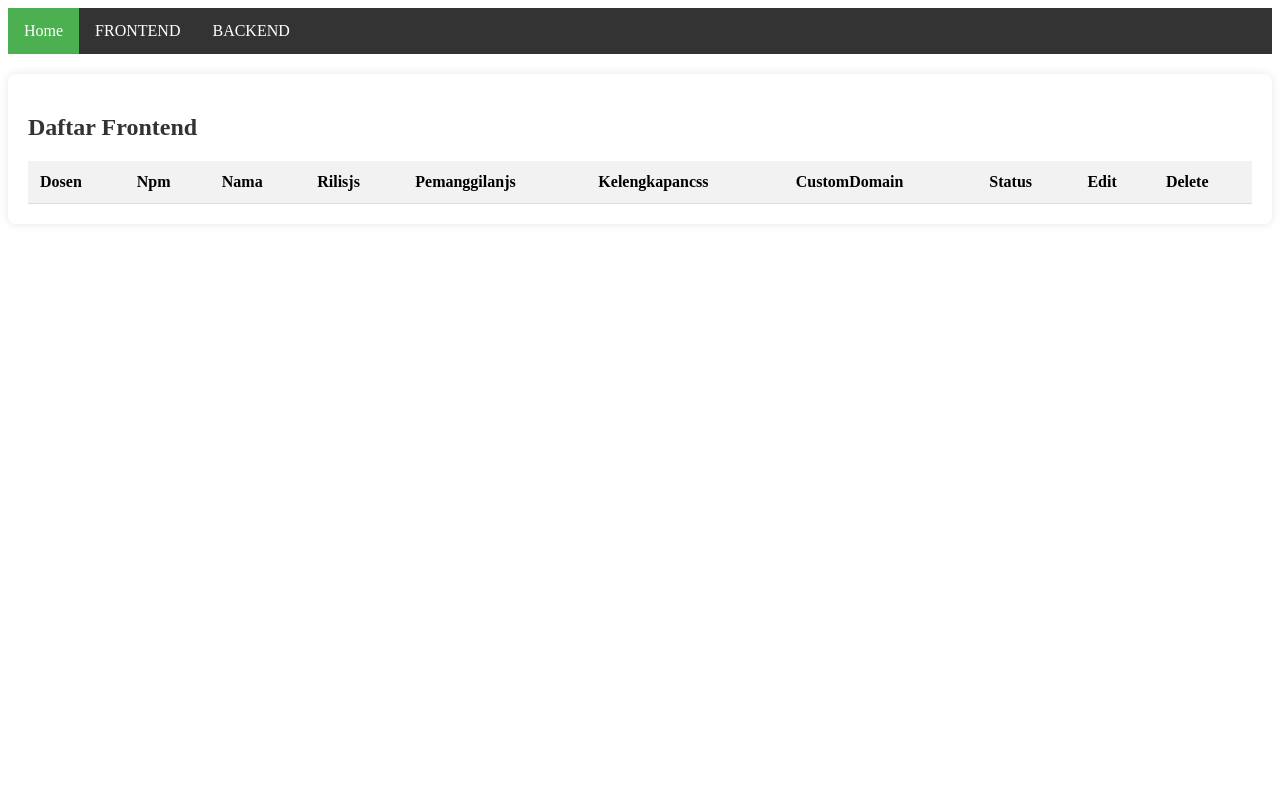
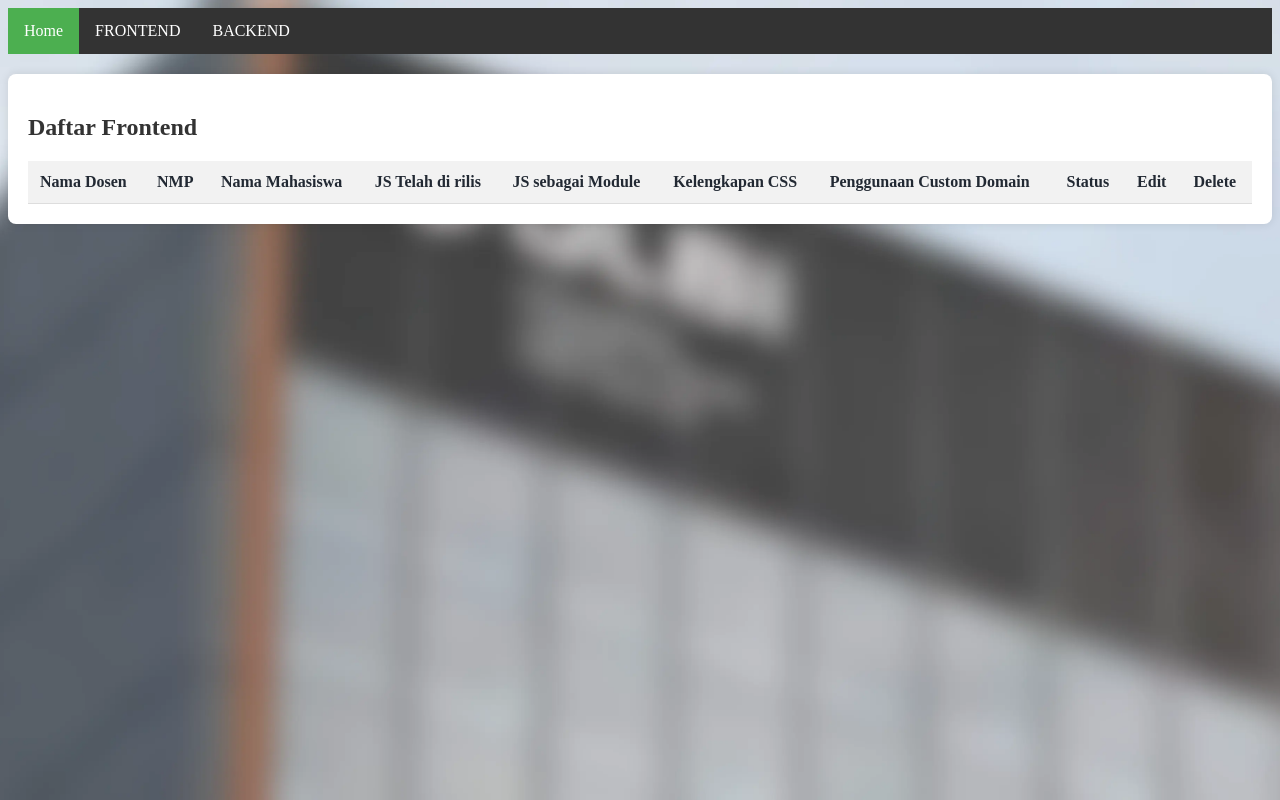
Before and after one commit to uiteung/sidang_proyek, a plain HTML site: page getFrontend.html in a window 1280 px wide. Drawn offline with Linux system fonts and the light colour scheme; no server answers.

Commit message:
sidang: Perbaiki rampilan tabel nilai
Signed-off-by: HeroBuxx <me@herobuxx.me>

```diff
--- a/getFrontend.html
+++ b/getFrontend.html
@@ -4,7 +4,16 @@
     <meta charset="UTF-8">
     <meta name="viewport" content="width=device-width, initial-scale=1.0">
     <style>
-
+body {
+    color: white;
+    min-height: 97vh;
+    background: url(./img/theme.webp) no-repeat center center fixed;
+    background-color: #222933;
+    -webkit-background-size: cover;
+    -moz-background-size: cover;
+    -o-background-size: cover;
+    background-size: cover;
+}
 
         .product-table-container {
             max-width: 1400px;
@@ -12,7 +21,7 @@
             padding: 20px;
             box-shadow: 0 0 10px rgba(0, 0, 0, 0.1);
             border-radius: 8px;
-            background-color: #fff;
+            background-color: white;
         }
 
         h2 {
@@ -131,6 +140,7 @@
         .dropdown:hover .dropdown-content {
             display: block;
         }
+
     </style>
     <title>Frontend Table</title>
 
@@ -161,19 +171,19 @@
         </div>
     </div>
 
-    <div class="product-table-container">
-        <h2>Daftar Frontend</h2>
-        <table id="productTable">
+    <div class="product-table-container text-white">
+        <h2 class="text-white">Daftar Frontend</h2>
+        <table style="color: #222933;" id="productTable">
             <thead>
                 <tr>
                     <!-- <th>ID</th> -->
-                    <th>Dosen</th>
-                    <th>Npm</th>
-                    <th>Nama</th>
-                    <th>Rilisjs</th>
-                    <th>Pemanggilanjs</th>
-                    <th>Kelengkapancss</th>
-                    <th>CustomDomain</th>
+                    <th>Nama Dosen</th>
+                    <th>NMP</th>
+                    <th>Nama Mahasiswa</th>
+                    <th>JS Telah di rilis</th>
+                    <th>JS sebagai Module</th>
+                    <th>Kelengkapan CSS</th>
+                    <th>Penggunaan Custom Domain</th>
                     <th>Status</th>
                     <th>Edit</th>
                     <th>Delete</th>
```
Also changed, not shown: createBackend.html (+1 -1 lines), getBackend.html (+20 -10 lines).
